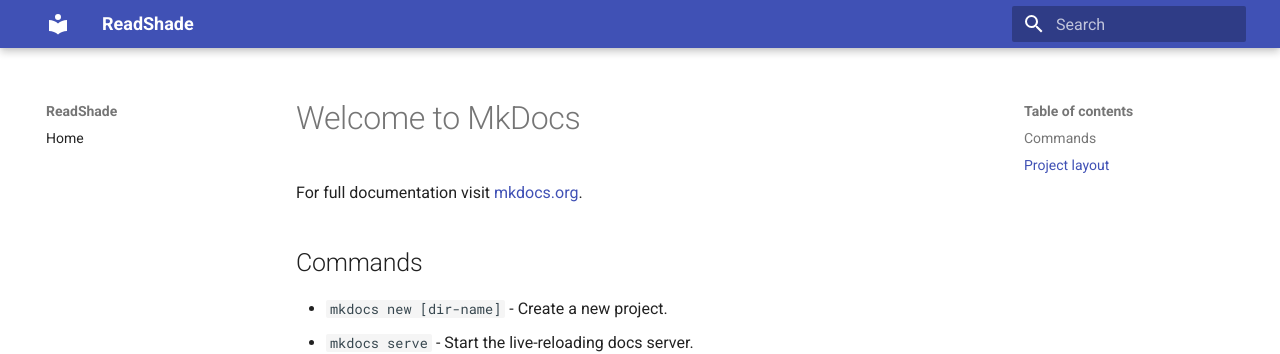
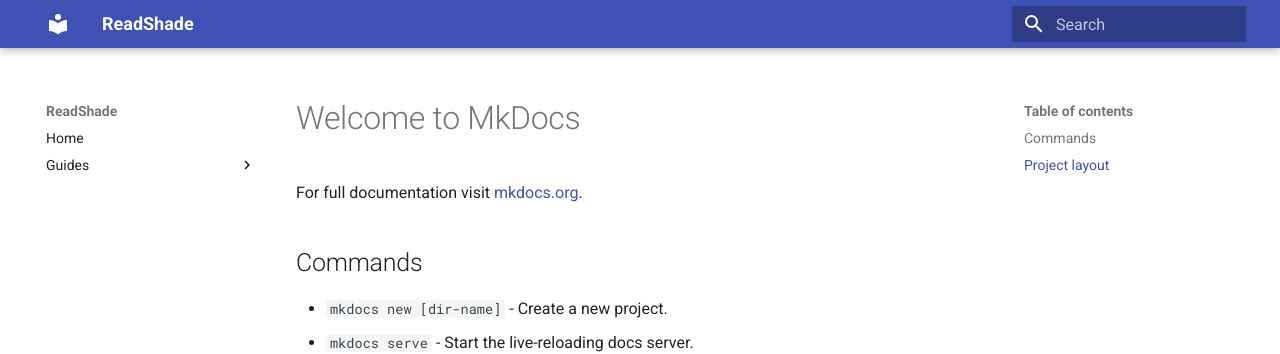
Before and after one commit to ReadShade/readshade.github.io, an MkDocs documentation site: the page built from docs/index.md, in a window 1280 px wide. Shown: the top 354 px of the page. Built offline with MkDocs 1.6.1 and Material for MkDocs 9.7.7, drawn with Linux system fonts in a browser that asks for light colours.

Commit message:
Update mkdocs.yml

```diff
--- a/mkdocs.yml
+++ b/mkdocs.yml
@@ -9,3 +9,7 @@
 
 nav:
   - Home: index
+  - Guides:
+    - Depth3D:
+      - Add-ons:
+        - depth3d/basicguides/genericdepth
```
